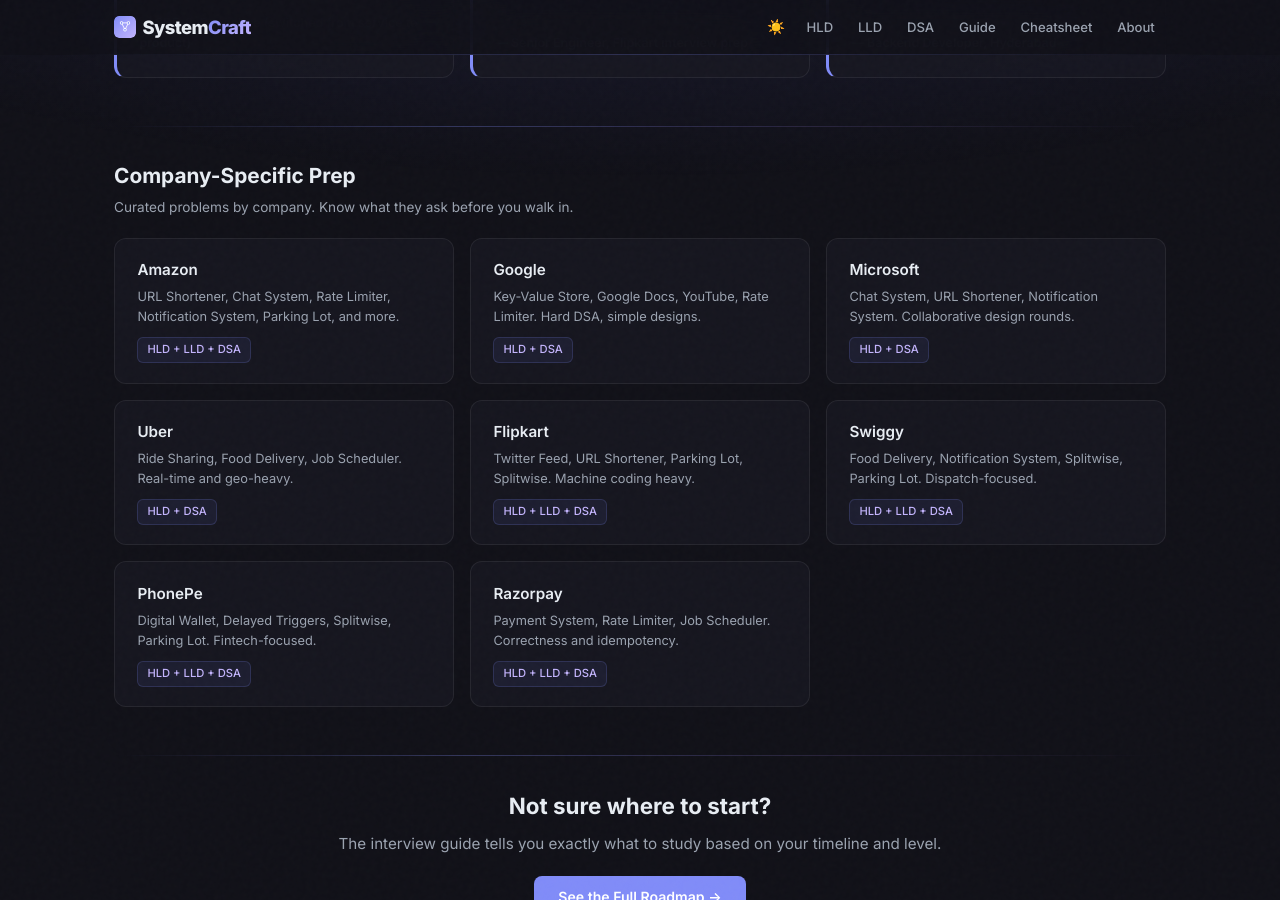
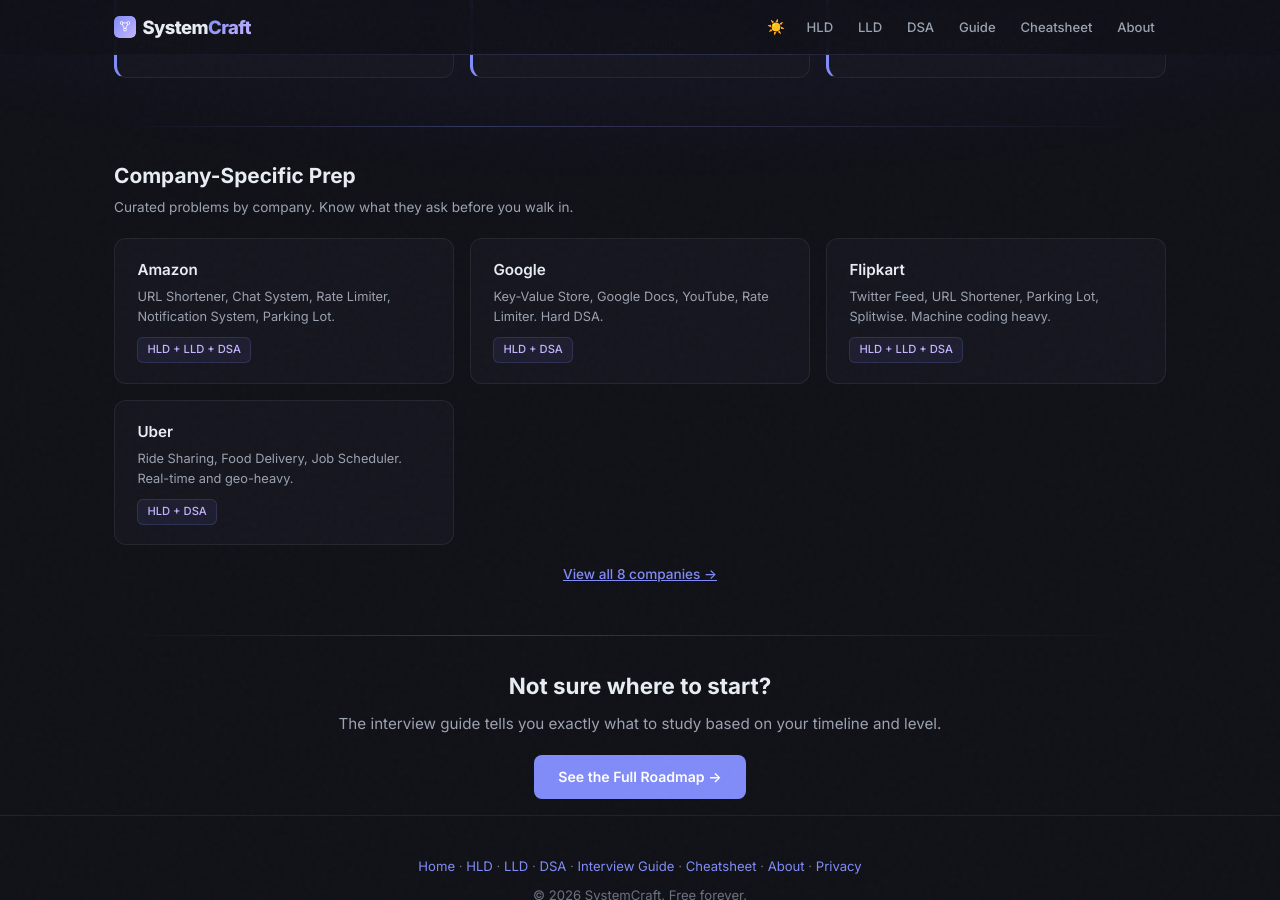
Before and after one commit to iluzn/HLD-Designs, a Jekyll site: the page built from index.html, in a window 1280 px wide and 900 px high, scrolled down 2169 px. Built offline with Jekyll 4.4.1, drawn with Linux system fonts in a browser that asks for light colours.

Commit message:
homepage: show only top 4 companies + 'View all' link to /companies index page

```diff
--- a/index.html
+++ b/index.html
@@ -372,22 +372,12 @@
     <div class="popular">
         <a class="pop-card" href="/companies/amazon">
             <h4>Amazon</h4>
-            <p>URL Shortener, Chat System, Rate Limiter, Notification System, Parking Lot, and more.</p>
+            <p>URL Shortener, Chat System, Rate Limiter, Notification System, Parking Lot.</p>
             <div class="meta"><span class="tag">HLD + LLD + DSA</span></div>
         </a>
         <a class="pop-card" href="/companies/google">
             <h4>Google</h4>
-            <p>Key-Value Store, Google Docs, YouTube, Rate Limiter. Hard DSA, simple designs.</p>
-            <div class="meta"><span class="tag">HLD + DSA</span></div>
-        </a>
-        <a class="pop-card" href="/companies/microsoft">
-            <h4>Microsoft</h4>
-            <p>Chat System, URL Shortener, Notification System. Collaborative design rounds.</p>
-            <div class="meta"><span class="tag">HLD + DSA</span></div>
-        </a>
-        <a class="pop-card" href="/companies/uber">
-            <h4>Uber</h4>
-            <p>Ride Sharing, Food Delivery, Job Scheduler. Real-time and geo-heavy.</p>
+            <p>Key-Value Store, Google Docs, YouTube, Rate Limiter. Hard DSA.</p>
             <div class="meta"><span class="tag">HLD + DSA</span></div>
         </a>
         <a class="pop-card" href="/companies/flipkart">
@@ -395,22 +385,13 @@
             <p>Twitter Feed, URL Shortener, Parking Lot, Splitwise. Machine coding heavy.</p>
             <div class="meta"><span class="tag">HLD + LLD + DSA</span></div>
         </a>
-        <a class="pop-card" href="/companies/swiggy">
-            <h4>Swiggy</h4>
-            <p>Food Delivery, Notification System, Splitwise, Parking Lot. Dispatch-focused.</p>
-            <div class="meta"><span class="tag">HLD + LLD + DSA</span></div>
-        </a>
-        <a class="pop-card" href="/companies/phonpe">
-            <h4>PhonePe</h4>
-            <p>Digital Wallet, Delayed Triggers, Splitwise, Parking Lot. Fintech-focused.</p>
-            <div class="meta"><span class="tag">HLD + LLD + DSA</span></div>
-        </a>
-        <a class="pop-card" href="/companies/razorpay">
-            <h4>Razorpay</h4>
-            <p>Payment System, Rate Limiter, Job Scheduler. Correctness and idempotency.</p>
-            <div class="meta"><span class="tag">HLD + LLD + DSA</span></div>
+        <a class="pop-card" href="/companies/uber">
+            <h4>Uber</h4>
+            <p>Ride Sharing, Food Delivery, Job Scheduler. Real-time and geo-heavy.</p>
+            <div class="meta"><span class="tag">HLD + DSA</span></div>
         </a>
     </div>
+    <p style="text-align:center;margin-top:1rem;"><a href="/companies" style="color:var(--accent);font-size:0.85rem;font-weight:500;">View all 8 companies →</a></p>
 </div>
 
 <!-- FINAL CTA — contextual after company section -->
```
Also changed, not shown: pages/companies/index.md (added, +27 -0 lines).
